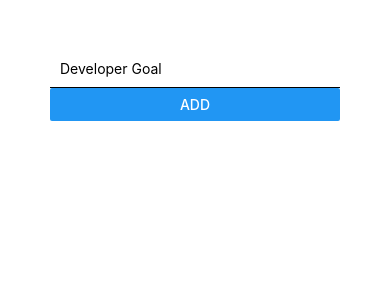
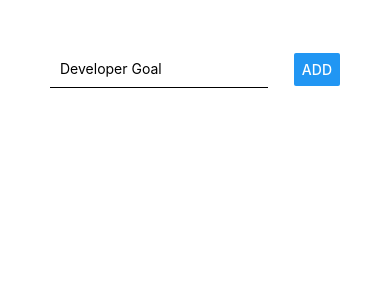
Before and after one commit to iamjpyo/native-project, a React Native app: screen / in a window 390 px wide. Shown: the top 300 px of the page. Built offline with nearby package versions, Linux system fonts and the light colour scheme.

Commit message:
Minimal flexbox to input form

```diff
--- a/App.js
+++ b/App.js
@@ -5,8 +5,8 @@ import { StyleSheet, Text, View, TextInput, Button } from 'react-native';
 export default function App() {
   return (
     <View style={{padding: 50}}>
-      <View>
-        <TextInput placeholder="Developer Goal" style={{borderBottomColor: "black", borderBottomWidth: 1, padding: 10}} />
+      <View style={{flexDirection: "row", justifyContent: "space-between", alignItems: "center"}}>
+        <TextInput placeholder="Developer Goal" style={{width: "75%", borderBottomColor: "black", borderBottomWidth: 1, padding: 10}} />
         <Button title="ADD"/>
       </View>
       <View>
```
